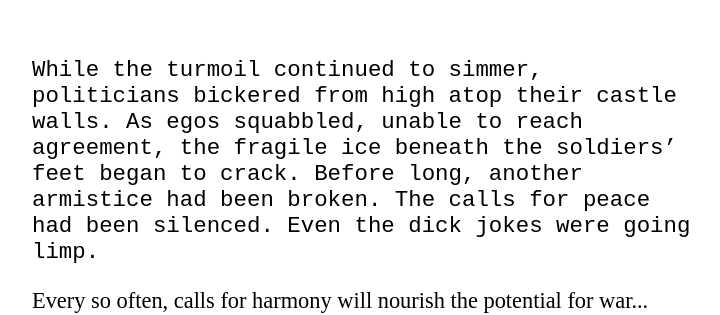
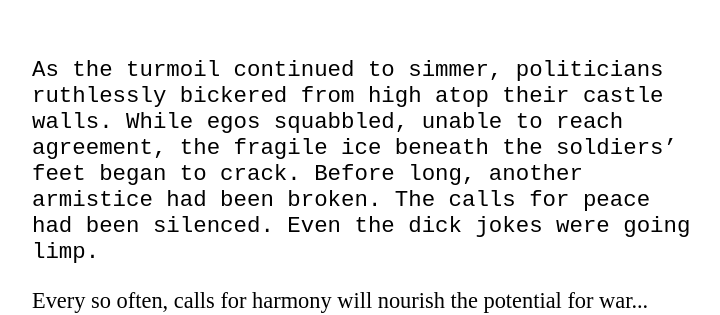
Before and after one commit to kduckets/tfw, a Next.js app: page / in a window 1280 px wide. Shown: the part 4683-4998 px from the top of the page, without its empty margins (277-997 px from the left). Built offline with nearby package versions, Linux system fonts and the light colour scheme; a web font is replaced by a local one.

Commit message:
Update index.js

```diff
--- a/pages/index.js
+++ b/pages/index.js
@@ -108,7 +108,7 @@ scolds his soldiers and quietly plots his revenge.
 
       <div className="fullHeight">
       <p className="narration">
-      While the turmoil continued to simmer, politicians bickered from high atop their castle walls. As egos squabbled,
+      As the turmoil continued to simmer, politicians ruthlessly bickered from high atop their castle walls. While egos squabbled,
       unable to reach agreement, the fragile ice beneath the soldiers’ feet began to crack.
       Before long, another armistice had been broken. The calls for peace had been silenced. Even the dick jokes were going limp.
       </p>
```
